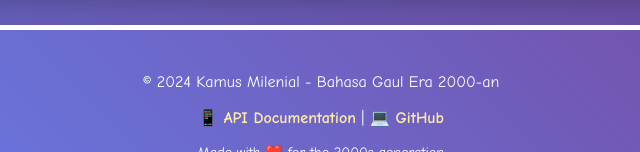
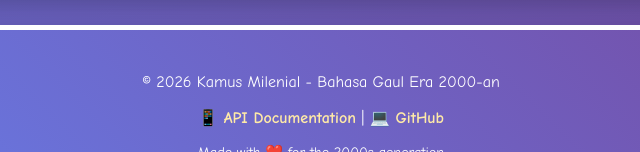
Before and after one commit to kasihtaumamang/kamus-milenial, a website: page public/index.html in a window 1280 px wide. Shown: the part 11848-12000 px from the top of the page, 319-959 px from the left. Drawn offline with Linux system fonts and the light colour scheme; no server answers.

Commit message:
Update copyright year in footer to 2026

```diff
--- a/public/index.html
+++ b/public/index.html
@@ -63,7 +63,7 @@
 
         <footer>
             <div class="footer-content">
-                <p>© 2024 Kamus Milenial - Bahasa Gaul Era 2000-an</p>
+                <p>© 2026 Kamus Milenial - Bahasa Gaul Era 2000-an</p>
                 <p class="footer-links">
                     <a href="#api-docs" id="apiDocsLink">📱 API Documentation</a> |
                     <a href="https://github.com/kasihtaumamang/kamus-milenial" target="_blank">💻 GitHub</a>
```
